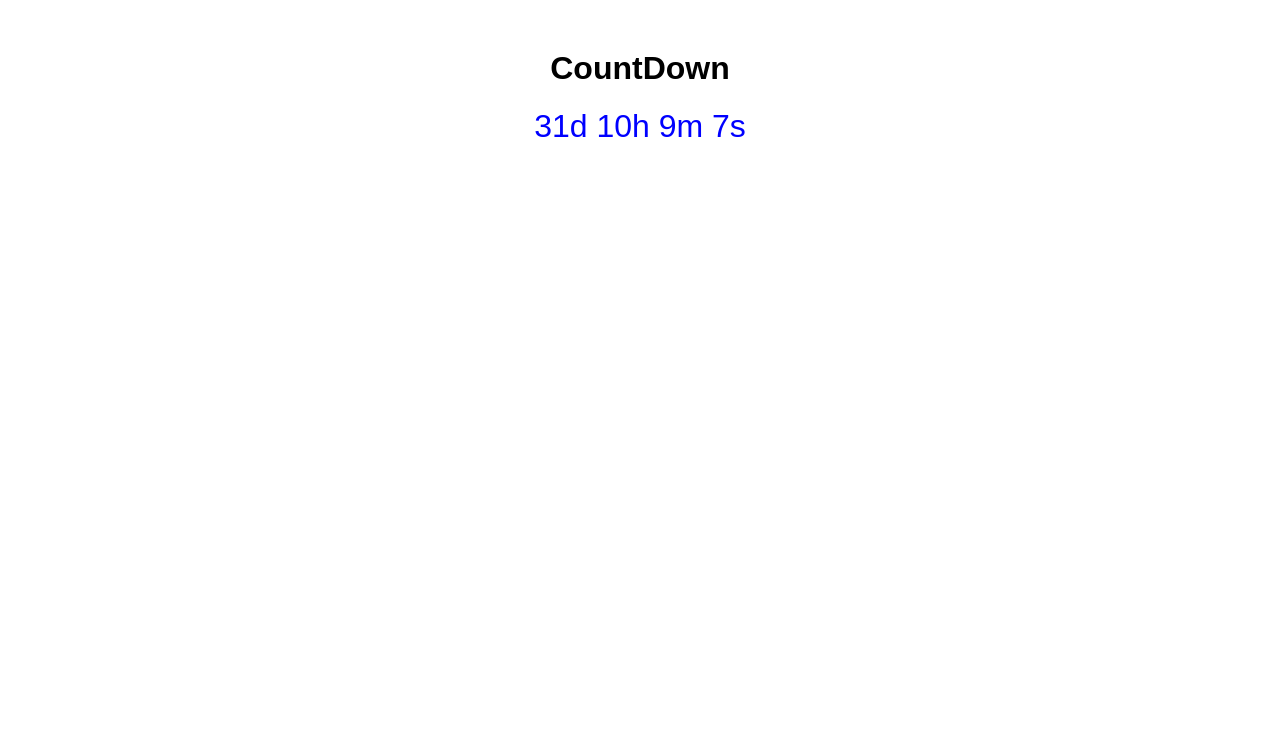
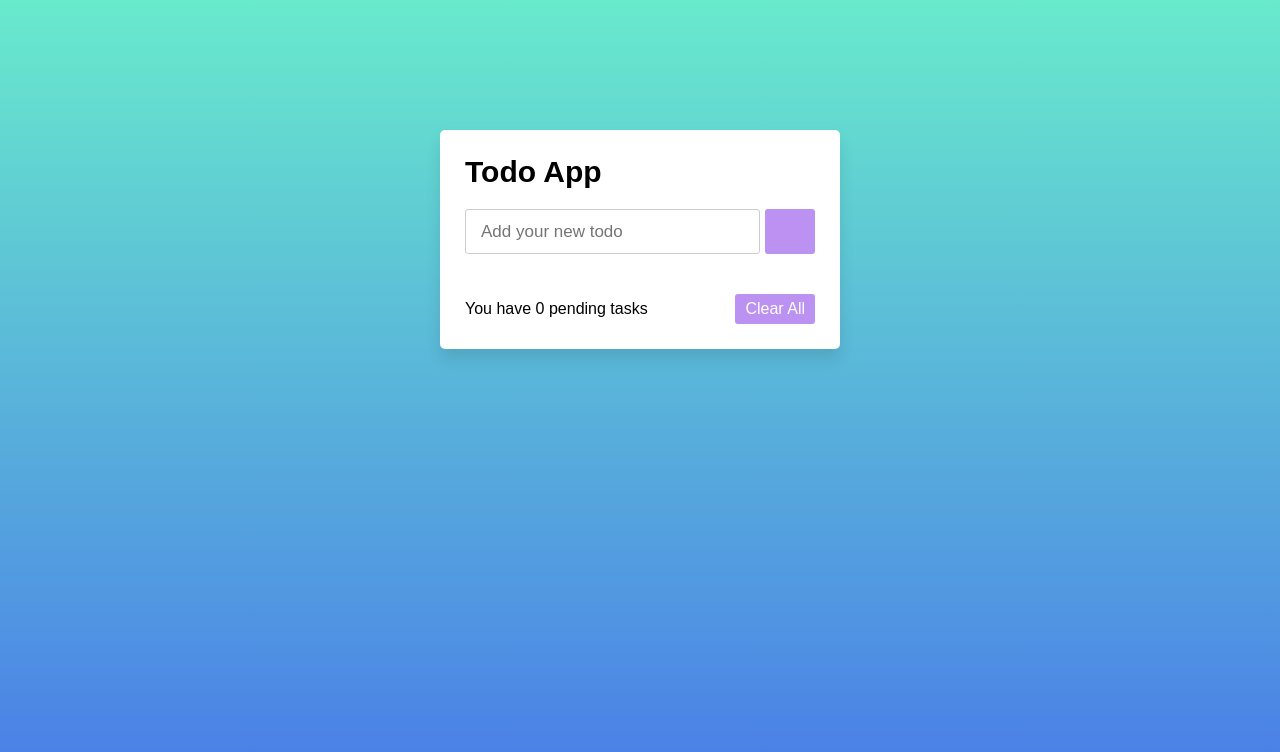
Before and after one commit to Nadeemhussaindar/Innovision-tech-November-Batch-, a plain HTML site: page index.html in a window 1280 px wide. Drawn offline with Linux system fonts and the light colour scheme.

Commit message:
Add files via upload

```diff
--- a/index.html
+++ b/index.html
@@ -3,60 +3,25 @@
 <head>
     <meta charset="UTF-8">
     <meta name="viewport" content="width=device-width, initial-scale=1.0">
-    <title>Countdown Timer</title>
-    <style>
+    <title>Todo App JavaScript</title>
+    <link rel="stylesheet" href="style.css">
 
-        body {
-            font-family: 'Arial', sans-serif;
-            text-align: center;
-            margin-top: 50px;
-
-        }
-
-        #countdown {
-            font-size: 2em;
-            color: #333;
-            color: blue;
-
-        }
-    </style>
 </head>
 <body>
-<div>
-    <h1>CountDown</h1>
-
-
-</div>
-<div id="countdown"></div>
-
-<script>
-
-    const countDownDate = new Date("Dec 31, 2023 00:00:00").getTime();
-
-
-    const x = setInterval(function() {
-
-        const now = new Date().getTime();
-
-
-        const distance = countDownDate - now;
-
-
-        const days = Math.floor(distance / (1000 * 60 * 60 * 24));
-        const hours = Math.floor((distance % (1000 * 60 * 60 * 24)) / (1000 * 60 * 60));
-        const minutes = Math.floor((distance % (1000 * 60 * 60)) / (1000 * 60));
-        const seconds = Math.floor((distance % (1000 * 60)) / 1000);
-
-
-        document.getElementById("countdown").innerHTML = `${days}d ${hours}h ${minutes}m ${seconds}s `;
-
-
-        if (distance < 0) {
-            clearInterval(x);
-            document.getElementById("countdown").innerHTML = "EXPIRED";
-        }
-    }, 1000);
-</script>
-
+  <div class="wrapper">
+    <header>Todo App</header>
+    <div class="inputField">
+      <input type="text" placeholder="Add your new todo">
+      <button><i class="fas fa-plus"></i></button>
+    </div>
+    <ul class="todoList">
+      <!-- data are comes from local storage -->
+    </ul>
+    <div class="footer">
+      <span>You have <span class="pendingTasks"></span> pending tasks</span>
+      <button>Clear All</button>
+    </div>
+  </div>
+  <script src="script.js"></script>
 </body>
 </html>
--- /dev/null
+++ b/script.js
@@ -0,0 +1,63 @@
+const inputBox = document.querySelector(".inputField input");
+const addBtn = document.querySelector(".inputField button");
+const todoList = document.querySelector(".todoList");
+const deleteAllBtn = document.querySelector(".footer button");
+
+inputBox.onkeyup = ()=>{
+  let userEnteredValue = inputBox.value;
+  if(userEnteredValue.trim() != 0){
+    addBtn.classList.add("active");
+  }else{
+    addBtn.classList.remove("active");
+  }
+}
+showTasks();
+addBtn.onclick = ()=>{
+  let userEnteredValue = inputBox.value;
+  let getLocalStorageData = localStorage.getItem("New Todo");
+  if(getLocalStorageData == null){
+    listArray = [];
+  }else{
+    listArray = JSON.parse(getLocalStorageData);
+  }
+  listArray.push(userEnteredValue);
+  localStorage.setItem("New Todo", JSON.stringify(listArray));
+  showTasks();
+  addBtn.classList.remove("active");
+}
+function showTasks(){
+  let getLocalStorageData = localStorage.getItem("New Todo");
+  if(getLocalStorageData == null){
+    listArray = [];
+  }else{
+    listArray = JSON.parse(getLocalStorageData);
+  }
+  const pendingTasksNumb = document.querySelector(".pendingTasks");
+  pendingTasksNumb.textContent = listArray.length;
+  if(listArray.length > 0){
+    deleteAllBtn.classList.add("active");
+  }else{
+    deleteAllBtn.classList.remove("active");
+  }
+  let newLiTag = "";
+  listArray.forEach((element, index) => {
+    newLiTag += `<li>${element}<span class="icon" onclick="deleteTask(${index})"><i class="fas fa-trash"></i></span></li>`;
+  });
+  todoList.innerHTML = newLiTag;
+  inputBox.value = "";
+}
+
+function deleteTask(index){
+  let getLocalStorageData = localStorage.getItem("New Todo");
+  listArray = JSON.parse(getLocalStorageData);
+  listArray.splice(index, 1);
+  localStorage.setItem("New Todo", JSON.stringify(listArray));
+  showTasks();
+}
+
+deleteAllBtn.onclick = ()=>{
+  listArray = []; //empty the array
+  localStorage.setItem("New Todo", JSON.stringify(listArray));
+  showTasks();
+
+}
--- /dev/null
+++ b/style.css
@@ -0,0 +1,131 @@
+*{
+    margin: 0;
+    padding: 0;
+    box-sizing: border-box;
+    font-family: 'Poppins', sans-serif;
+  }
+  ::selection{
+    color: #ffff;
+    background: rgb(142, 73, 232);
+  }
+  body{
+    width: 100%;
+    height: 100vh;
+    /* overflow: hidden; */
+    padding: 10px;
+    background: linear-gradient(to bottom, #68EACC 0%, #497BE8 100%);
+  }
+  .wrapper{
+    background: #fff;
+    max-width: 400px;
+    width: 100%;
+    margin: 120px auto;
+    padding: 25px;
+    border-radius: 5px;
+    box-shadow: 0px 10px 15px rgba(0,0,0,0.1);
+  }
+  .wrapper header{
+    font-size: 30px;
+    font-weight: 600;
+  }
+  .wrapper .inputField{
+    margin: 20px 0;
+    width: 100%;
+    display: flex;
+    height: 45px;
+  }
+  .inputField input{
+    width: 85%;
+    height: 100%;
+    outline: none;
+    border-radius: 3px;
+    border: 1px solid #ccc;
+    font-size: 17px;
+    padding-left: 15px;
+    transition: all 0.3s ease;
+  }
+  .inputField input:focus{
+    border-color: #8E49E8;
+  }
+  .inputField button{
+    width: 50px;
+    height: 100%;
+    border: none;
+    color: #fff;
+    margin-left: 5px;
+    font-size: 21px;
+    outline: none;
+    background: #8E49E8;
+    cursor: pointer;
+    border-radius: 3px;
+    opacity: 0.6;
+    pointer-events: none;
+    transition: all 0.3s ease;
+  }
+  .inputField button:hover,
+  .footer button:hover{
+    background: #721ce3;
+  }
+  .inputField button.active{
+    opacity: 1;
+    pointer-events: auto;
+  }
+  .wrapper .todoList{
+    max-height: 250px;
+    overflow-y: auto;
+  }
+  .todoList li{
+    position: relative;
+    list-style: none;
+    margin-bottom: 8px;
+    background: #f2f2f2;
+    border-radius: 3px;
+    padding: 10px 15px;
+    cursor: default;
+    overflow: hidden;
+    word-wrap: break-word;
+  }
+  .todoList li .icon{
+    position: absolute;
+    right: -45px;
+    top: 50%;
+    transform: translateY(-50%);
+    background: #e74c3c;
+    width: 45px;
+    text-align: center;
+    color: #fff;
+    padding: 10px 15px;
+    border-radius: 0 3px 3px 0;
+    cursor: pointer;
+    transition: all 0.2s ease;
+  }
+  .todoList li:hover .icon{
+    right: 0px;
+  }
+  .wrapper .footer{
+    display: flex;
+    width: 100%;
+    margin-top: 20px;
+    align-items: center;
+    justify-content: space-between;
+  }
+  .footer button{
+    padding: 6px 10px;
+    border-radius: 3px;
+    border: none;
+    outline: none;
+    color: #fff;
+    font-weight: 400;
+    font-size: 16px;
+    margin-left: 5px;
+    background: #8E49E8;
+    cursor: pointer;
+    user-select: none;
+    opacity: 0.6;
+    pointer-events: none;
+    transition: all 0.3s ease;
+  }
+  .footer button.active{
+    opacity: 1;
+    pointer-events: auto;
+  }
```
